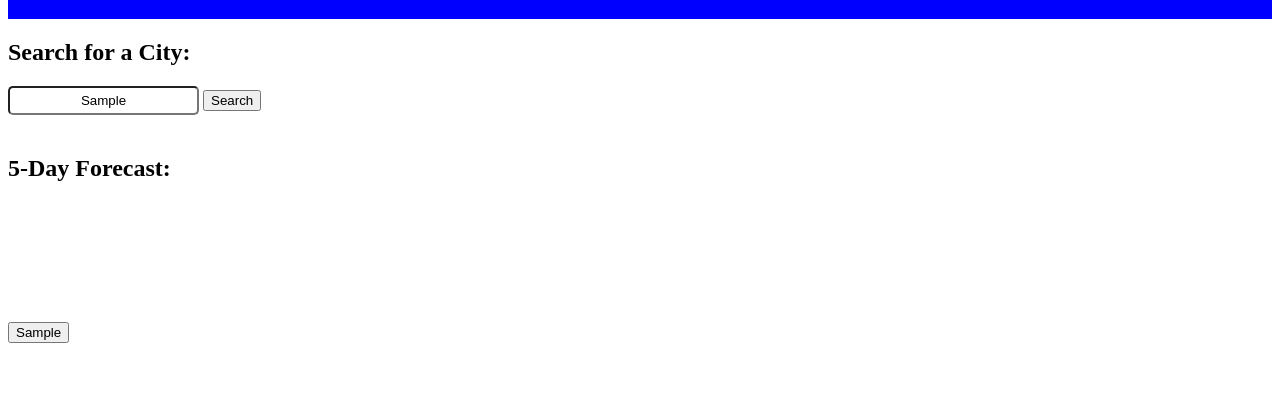
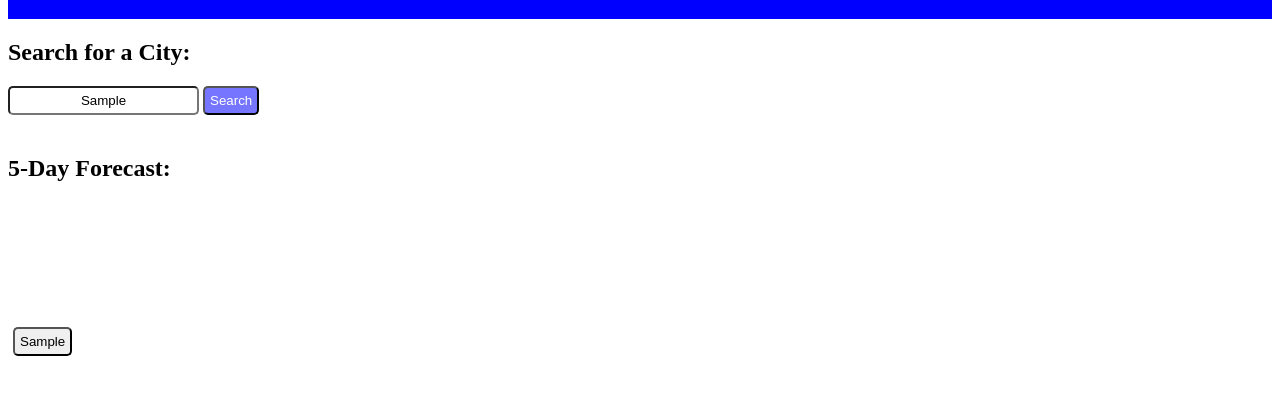
Before and after one commit to SoloSolaire/weather-dashboard, a plain HTML site: page index.html in a window 1280 px wide. Both pictures are taken after typing "Sample" into the empty fields and a click on the button "Search". Shown: the part 69-464 px from the top of the page. Drawn offline with nearby package versions, Linux system fonts and the light colour scheme; no server answers.

Commit message:
added button styling

```diff
--- a/assets/javascript.js
+++ b/assets/javascript.js
@@ -113,6 +113,5 @@ searchButton.on('click', function() {
 var historyButton = $('#historyBtn');
 
 historyButton.on("click", function() {
-    JSON.parse(localStorage.getItem('weather today'))
-
+    JSON.parse(localStorage.getItem('weather today'));
 })
--- a/assets/style.css
+++ b/assets/style.css
@@ -24,3 +24,16 @@ header {
     flex-direction: column;
     border-radius: 5px;
 }
+
+.searchButton {
+    background-color: rgb(117, 117, 255);
+    color: white;
+    padding: 5px;
+    border-radius: 5px;
+}
+
+.history-button {
+    padding: 5px;
+    border-radius: 5px;
+    margin: 5px;
+}
```
